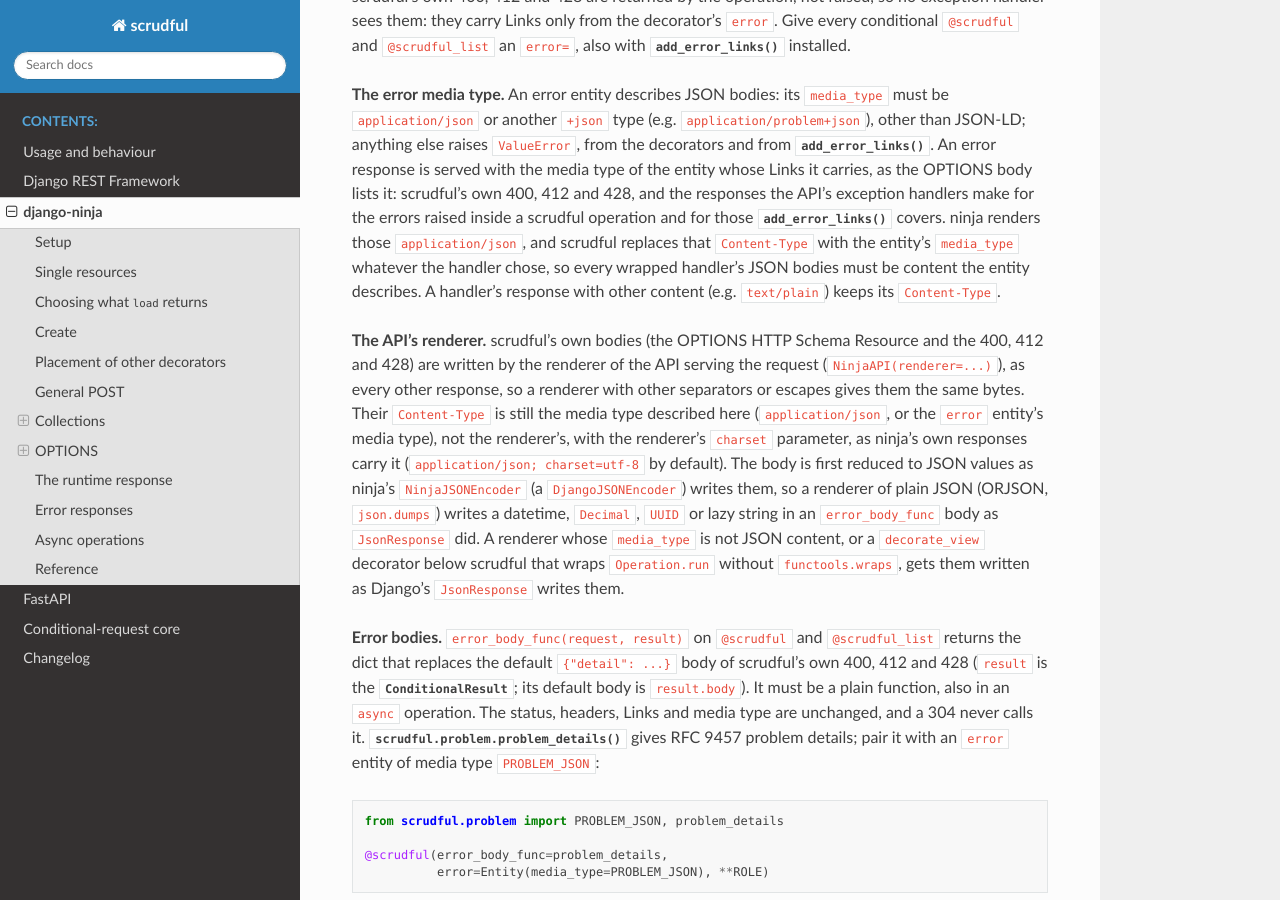
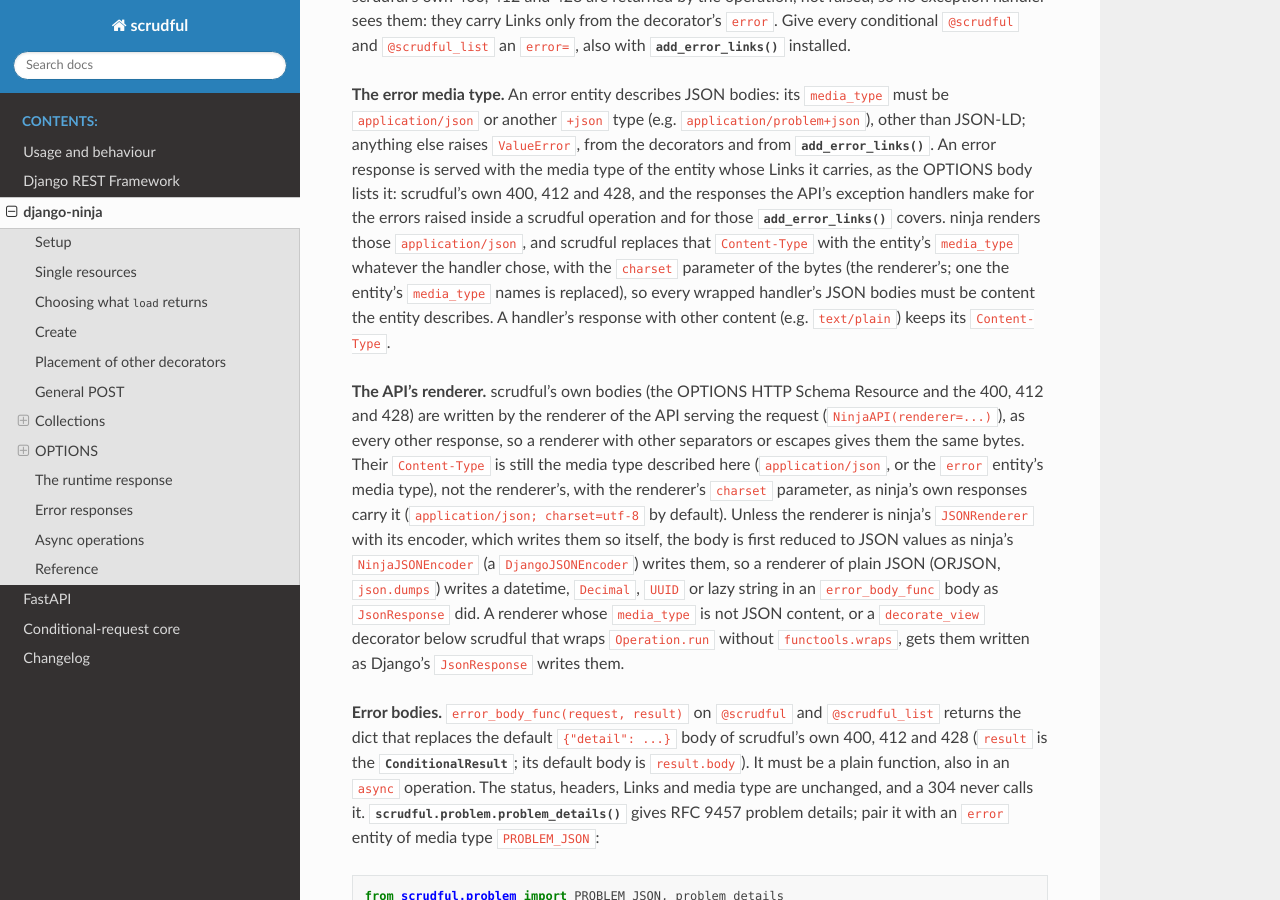
Before and after one commit to mimotoai/scrudful, a Sphinx documentation site: the page built from docs/source/ninja.rst, in a window 1280 px wide and 900 px high, scrolled down 11737 px. Built offline with Sphinx 7.4.7 and the Read the Docs theme 3.1.0, drawn with Linux system fonts in a browser that asks for light colours.

Commit message:
ninja: one charset on error Content-Types, raised errors included
The error entity's media type gets the charset of the bytes in place of any
it names (never two), on scrudful's own bodies and on the API's answers to
raised errors alike, so an operation labels all its error bodies the same.
Drop _render's unreachable except ValueError.

```diff
--- a/CHANGELOG.rst
+++ b/CHANGELOG.rst
@@ -40,6 +40,12 @@ Behaviour change (ninja)
   JSON (ORJSON, ``json.dumps``). Links, ``Allow`` and expose headers are
   unchanged, a 304 still has no body, and a renderer whose ``media_type`` is
   not JSON content keeps the ``JsonResponse`` bytes and ``Content-Type``.
+* ninja: an error the API's exception handler answers for a scrudful
+  operation (or under ``add_error_links``), served as the ``error`` entity's
+  media type, now also carries the charset of its bytes
+  (``application/problem+json; charset=utf-8``), where 0.6.0 dropped it; a
+  charset the entity's ``media_type`` names is replaced by the bytes' one,
+  never repeated.
 
 New
 ---
--- a/docs/source/ninja.rst
+++ b/docs/source/ninja.rst
@@ -661,8 +661,10 @@ scrudful's own 400, 412 and 428, and the responses the API's exception
 handlers make for the errors raised inside a scrudful operation and for those
 :func:`~scrudful.ninja.add_error_links` covers. ninja renders those
 ``application/json``, and scrudful replaces that ``Content-Type`` with the
-entity's ``media_type`` whatever the handler chose, so every wrapped handler's
-JSON bodies must be content the entity describes. A handler's response with
+entity's ``media_type`` whatever the handler chose, with the ``charset``
+parameter of the bytes (the renderer's; one the entity's ``media_type``
+names is replaced), so every wrapped handler's JSON bodies must be content
+the entity describes. A handler's response with
 other content (e.g. ``text/plain``) keeps its ``Content-Type``.
 
 **The API's renderer.** scrudful's own bodies (the OPTIONS HTTP Schema
@@ -672,9 +674,10 @@ a renderer with other separators or escapes gives them the same bytes. Their
 ``Content-Type`` is still the media type described here (``application/json``,
 or the ``error`` entity's media type), not the renderer's, with the
 renderer's ``charset`` parameter, as ninja's own responses carry it
-(``application/json; charset=utf-8`` by default). The body is first reduced
-to JSON values as ninja's ``NinjaJSONEncoder`` (a ``DjangoJSONEncoder``)
-writes them, so a renderer of plain JSON (ORJSON, ``json.dumps``) writes a
+(``application/json; charset=utf-8`` by default). Unless the renderer is
+ninja's ``JSONRenderer`` with its encoder, which writes them so itself, the
+body is first reduced to JSON values as ninja's ``NinjaJSONEncoder`` (a
+``DjangoJSONEncoder``) writes them, so a renderer of plain JSON (ORJSON, ``json.dumps``) writes a
 datetime, ``Decimal``, ``UUID`` or lazy string in an ``error_body_func``
 body as ``JsonResponse`` did. A renderer whose
 ``media_type`` is not JSON content, or a ``decorate_view`` decorator below
```
Also changed, not shown: 3 other files.
